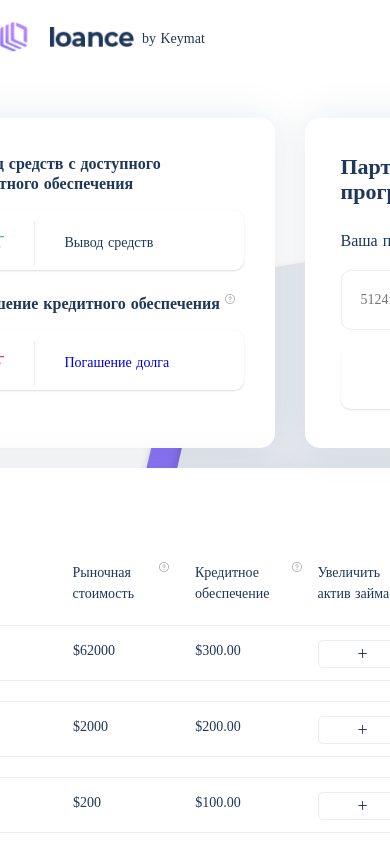
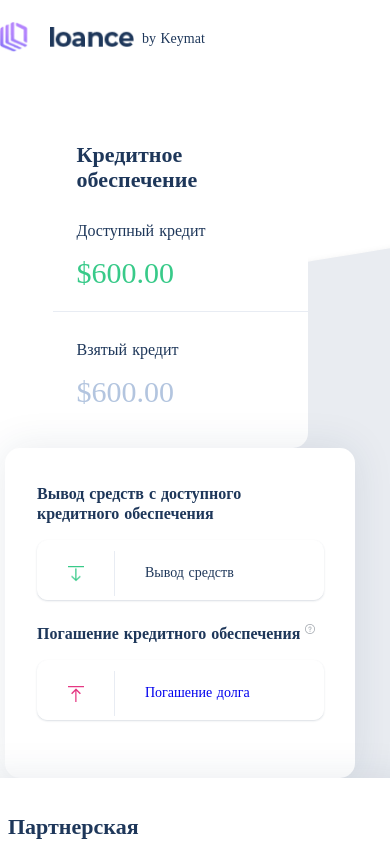
Before and after one commit to SerPounceALot705/Loance, a Nuxt app: page / in a window 390 px wide. Shown: the top 844 px of the page. Built offline with nearby package versions, Linux system fonts and the light colour scheme.

Commit message:
добавлен размеры для адаптива

```diff
--- a/assets/styles/LoanScreen/styles.scss
+++ b/assets/styles/LoanScreen/styles.scss
@@ -1,3 +1,4 @@
+@import "~assets/styles/_adaptive.scss";
 .loanscreen {
     margin-top: 44px;
 }
@@ -11,16 +12,20 @@
 }
 
 .loanscreen-content-container {
-    width: 70%;
+    width: 60%;
     margin: 0 auto;
     display: flex;
     flex-direction: row;
     justify-content: center;
     margin-bottom: 20px;
+    @media #{$phone} {
+        align-items: center;
+        flex-direction: column;
+    }
 }
 
 .loanScreen-container {
-    width: 255px;
+    max-width: 255px;
     height: 330px;
     border-radius: 15px;
     background-color: #ffffff;
@@ -107,7 +112,7 @@
 }
 
 .withdrawal-of-funds-container {
-    width: 350px;
+    max-width: 350px;
     height: 330px;
     padding: 36px 32px;
     border-radius: 15px;
@@ -172,7 +177,7 @@
 }
 
 .affiliate-program-container {
-    width: 446px;
+    width: 100%;
     height: 330px;
     border-radius: 15px;
     box-shadow: 0 0 40px 0 rgba(30, 55, 90, 0.1);
--- /dev/null
+++ b/assets/styles/_adaptive.scss
@@ -0,0 +1,6 @@
+$lg-plus: '(min-width: 1921px)';
+$lg-minus: '(max-width: 1919px)';
+$laptop-lg: '(max-width: 1499px)';
+$laptop: '(max-width: 1224px)';
+$tablet: '(max-width: 1023px)';
+$phone: '(max-width: 767px)';
--- a/components/Header.vue
+++ b/components/Header.vue
@@ -11,7 +11,7 @@
         alt="logo-name"
         :src="require('~/assets/images/loance.png')"
       />
-      <p v-if="isSubtitle" class="keymat-logo">by Keymat</p>
+      <p class="keymat-logo">by Keymat</p>
     </a>
     <div class="header-menu-item-container">
       <ul class="header-menu">
@@ -91,7 +91,7 @@
 
 <script>
 export default {
-  props: ["isSubtitle", "selectLine"],
+  props: ["selectLine"],
   data() {
     return {
       options: [
```
